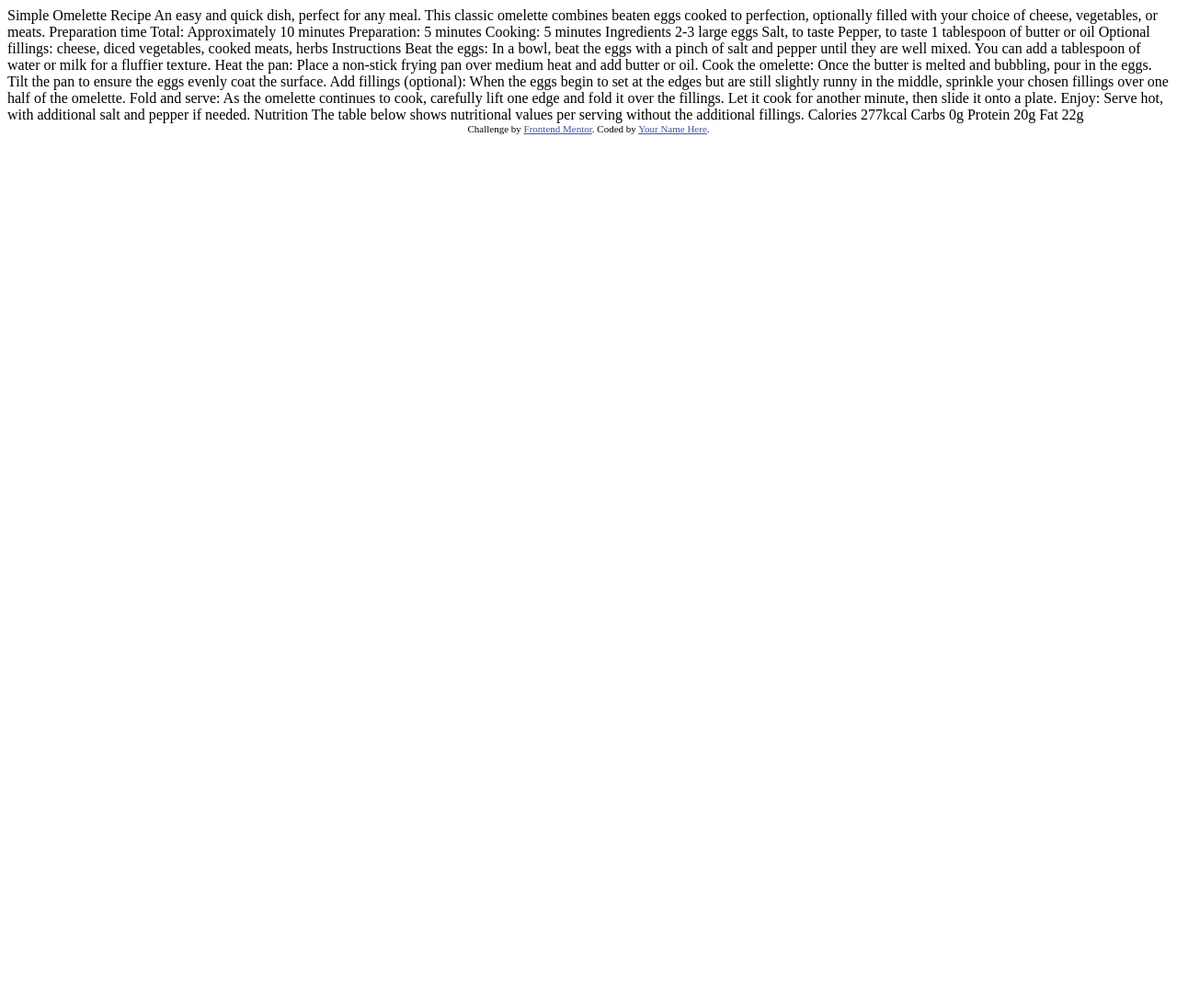
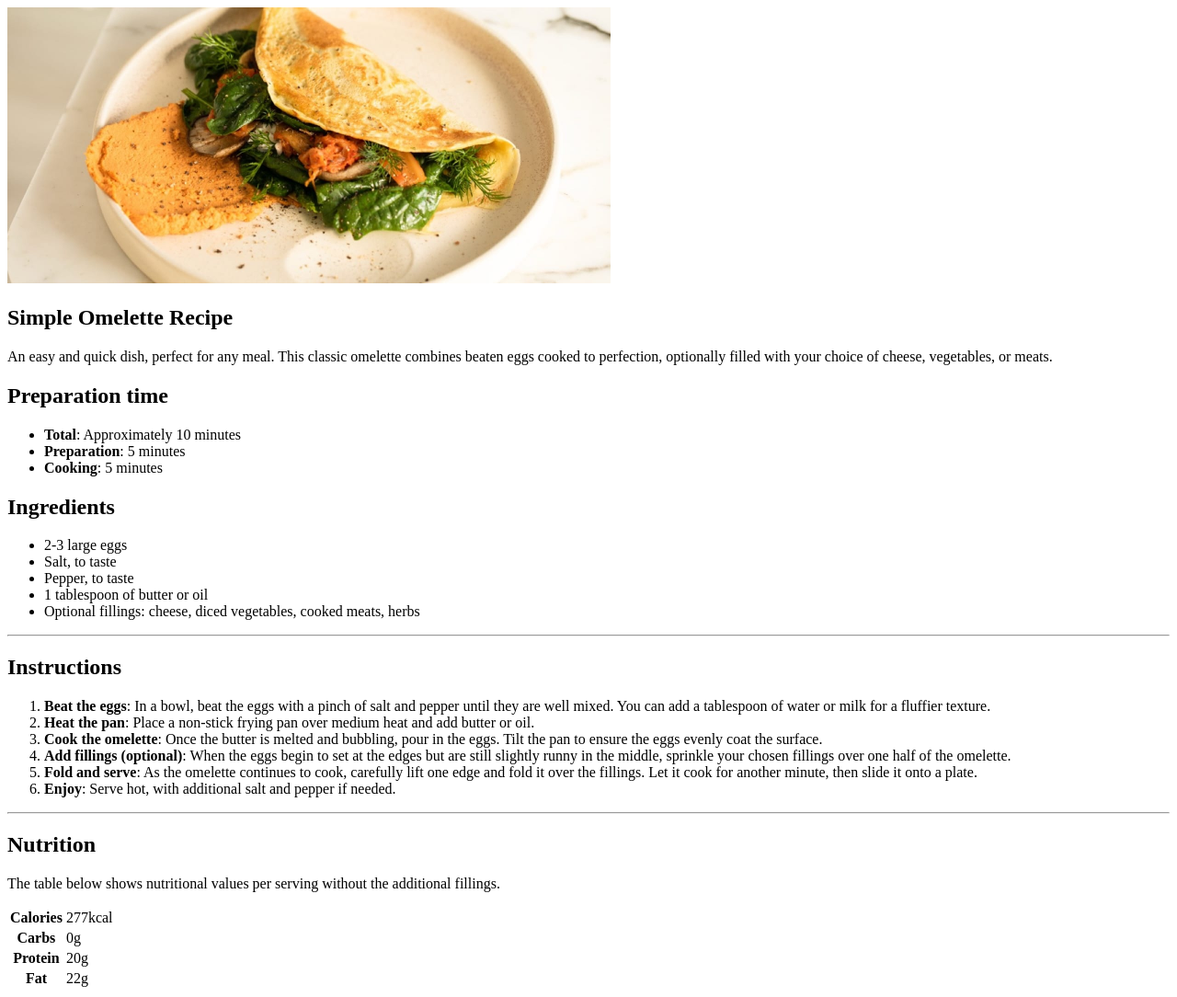
Before and after one commit to dionysia-lemonaki/recipe-page, a website: page index.html in a window 1280 px wide. Shown: the whole page at 92% size. Before the commit the page ends 800 px from the top, so only its background shows below. Drawn offline with Linux system fonts and the light colour scheme.

Commit message:
Add markup

```diff
--- a/index.html
+++ b/index.html
@@ -1,77 +1,143 @@
-<!DOCTYPE html>
+<!doctype html>
 <html lang="en">
   <head>
-  <meta charset="UTF-8">
-  <meta name="viewport" content="width=device-width, initial-scale=1.0"> <!-- displays site properly based on user's device -->
-
-  <link rel="icon" type="image/png" sizes="32x32" href="./assets/images/favicon-32x32.png">
-
+    <meta charset="UTF-8" />
     <title>Frontend Mentor | Recipe page</title>
-
-  <!-- Feel free to remove these styles or customise in your own stylesheet 👍 -->
-  <style>
-    .attribution { font-size: 11px; text-align: center; }
-    .attribution a { color: hsl(228, 45%, 44%); }
-  </style>
+    <meta name="viewport" content="width=device-width, initial-scale=1.0" />
+    <link
+      rel="icon"
+      type="image/png"
+      sizes="32x32"
+      href="./assets/images/favicon-32x32.png"
+    />
   </head>
   <body>
-
-  Simple Omelette Recipe
-
-  An easy and quick dish, perfect for any meal. This classic omelette combines beaten eggs cooked
-  to perfection, optionally filled with your choice of cheese, vegetables, or meats.
-
+    <main>
+      <article class="recipe">
+        <div class="recipe__image">
+          <img
+            src="./assets/images/image-omelette.jpeg"
+            alt="An omelette with vegetable and cooked meat fillings placed on a round plate."
+            width="656"
+            height="300"
+          />
+        </div>
+        <div class="recipe__content">
+          <div class="recipe__intro">
+            <h1 class="recipe__title">Simple Omelette Recipe</h1>
+            <p class="recipe__description">
+              An easy and quick dish, perfect for any meal. This classic
+              omelette combines beaten eggs cooked to perfection, optionally
+              filled with your choice of cheese, vegetables, or meats.
+            </p>
+          </div>
+          <section aria-labelledby="preparation" class="recipe-preparation">
+            <h2 id="preparation" class="recipe-preparation__title">
               Preparation time
-
-  Total: Approximately 10 minutes
-  Preparation: 5 minutes
-  Cooking: 5 minutes
-
+            </h2>
+            <ul class="recipe-preparation__list">
+              <li class="recipe-preparation__item">
+                <strong>Total</strong>: Approximately 10 minutes
+              </li>
+              <li class="recipe-preparation__item">
+                <strong>Preparation</strong>: 5 minutes
+              </li>
+              <li class="recipe-preparation__item">
+                <strong>Cooking</strong>: 5 minutes
+              </li>
+            </ul>
+          </section>
+          <section
+            aria-labelledby="ingredients"
+            class="recipe-subsection recipe-subsection--ingredients"
+          >
+            <h2 id="ingredients" class="recipe-subsection__title">
               Ingredients
-
-  2-3 large eggs
-  Salt, to taste
-  Pepper, to taste
+            </h2>
+            <ul class="recipe-subsection__list">
+              <li class="recipe-subsection__item">2-3 large eggs</li>
+              <li class="recipe-subsection__item">Salt, to taste</li>
+              <li class="recipe-subsection__item">Pepper, to taste</li>
+              <li class="recipe-subsection__item">
                 1 tablespoon of butter or oil
+              </li>
+              <li class="recipe-subsection__item">
                 Optional fillings: cheese, diced vegetables, cooked meats, herbs
-
+              </li>
+            </ul>
+          </section>
+          <hr />
+          <section
+            aria-labelledby="instructions"
+            class="recipe-subsection recipe-subsection--instructions"
+          >
+            <h2 id="instructions" class="recipe-subsection__title">
               Instructions
-
-  Beat the eggs: In a bowl, beat the eggs with a pinch of salt and pepper until they are well mixed.
-  You can add a tablespoon of water or milk for a fluffier texture.
-
-  Heat the pan: Place a non-stick frying pan over medium heat and add butter or oil.
-
-  Cook the omelette: Once the butter is melted and bubbling, pour in the eggs. Tilt the pan to ensure
-  the eggs evenly coat the surface.
-
-  Add fillings (optional): When the eggs begin to set at the edges but are still slightly runny in the
-  middle, sprinkle your chosen fillings over one half of the omelette.
-
-  Fold and serve: As the omelette continues to cook, carefully lift one edge and fold it over the
-  fillings. Let it cook for another minute, then slide it onto a plate.
-
-  Enjoy: Serve hot, with additional salt and pepper if needed.
-
-  Nutrition
-
-  The table below shows nutritional values per serving without the additional fillings.
-
-  Calories
-  277kcal
-
-  Carbs
-  0g
-
-  Protein
-  20g
-
-  Fat
-  22g
-
-  <div class="attribution">
-    Challenge by <a href="https://www.frontendmentor.io?ref=challenge" target="_blank">Frontend Mentor</a>.
-    Coded by <a href="#">Your Name Here</a>.
+            </h2>
+            <ol class="recipe-subsection__list">
+              <li class="recipe-subsection__item">
+                <strong>Beat the eggs</strong>: In a bowl, beat the eggs with a
+                pinch of salt and pepper until they are well mixed. You can add
+                a tablespoon of water or milk for a fluffier texture.
+              </li>
+              <li class="recipe-subsection__item">
+                <strong>Heat the pan</strong>: Place a non-stick frying pan over
+                medium heat and add butter or oil.
+              </li>
+              <li class="recipe-subsection__item">
+                <strong>Cook the omelette</strong>: Once the butter is melted
+                and bubbling, pour in the eggs. Tilt the pan to ensure the eggs
+                evenly coat the surface.
+              </li>
+              <li class="recipe-subsection__item">
+                <strong>Add fillings (optional)</strong>: When the eggs begin to
+                set at the edges but are still slightly runny in the middle,
+                sprinkle your chosen fillings over one half of the omelette.
+              </li>
+              <li class="recipe-subsection__item">
+                <strong>Fold and serve</strong>: As the omelette continues to
+                cook, carefully lift one edge and fold it over the fillings. Let
+                it cook for another minute, then slide it onto a plate.
+              </li>
+              <li class="recipe-subsection__item">
+                <strong>Enjoy</strong>: Serve hot, with additional salt and
+                pepper if needed.
+              </li>
+            </ol>
+          </section>
+          <hr />
+          <section
+            aria-labelledby="nutrition"
+            class="recipe-subsection recipe-subsection--nutrition"
+          >
+            <h2 id="nutrition" class="recipe-subsection__title">Nutrition</h2>
+            <p class="recipe-subsection__description">
+              The table below shows nutritional values per serving without the
+              additional fillings.
+            </p>
+            <table class="recipe-subsection__table">
+              <tbody>
+                <tr>
+                  <th scope="row">Calories</th>
+                  <td>277kcal</td>
+                </tr>
+                <tr>
+                  <th scope="row">Carbs</th>
+                  <td>0g</td>
+                </tr>
+                <tr>
+                  <th scope="row">Protein</th>
+                  <td>20g</td>
+                </tr>
+                <tr>
+                  <th scope="row">Fat</th>
+                  <td>22g</td>
+                </tr>
+              </tbody>
+            </table>
+          </section>
         </div>
+      </article>
+    </main>
   </body>
 </html>
```
Lines whose indentation alone changed are shown as unchanged.
